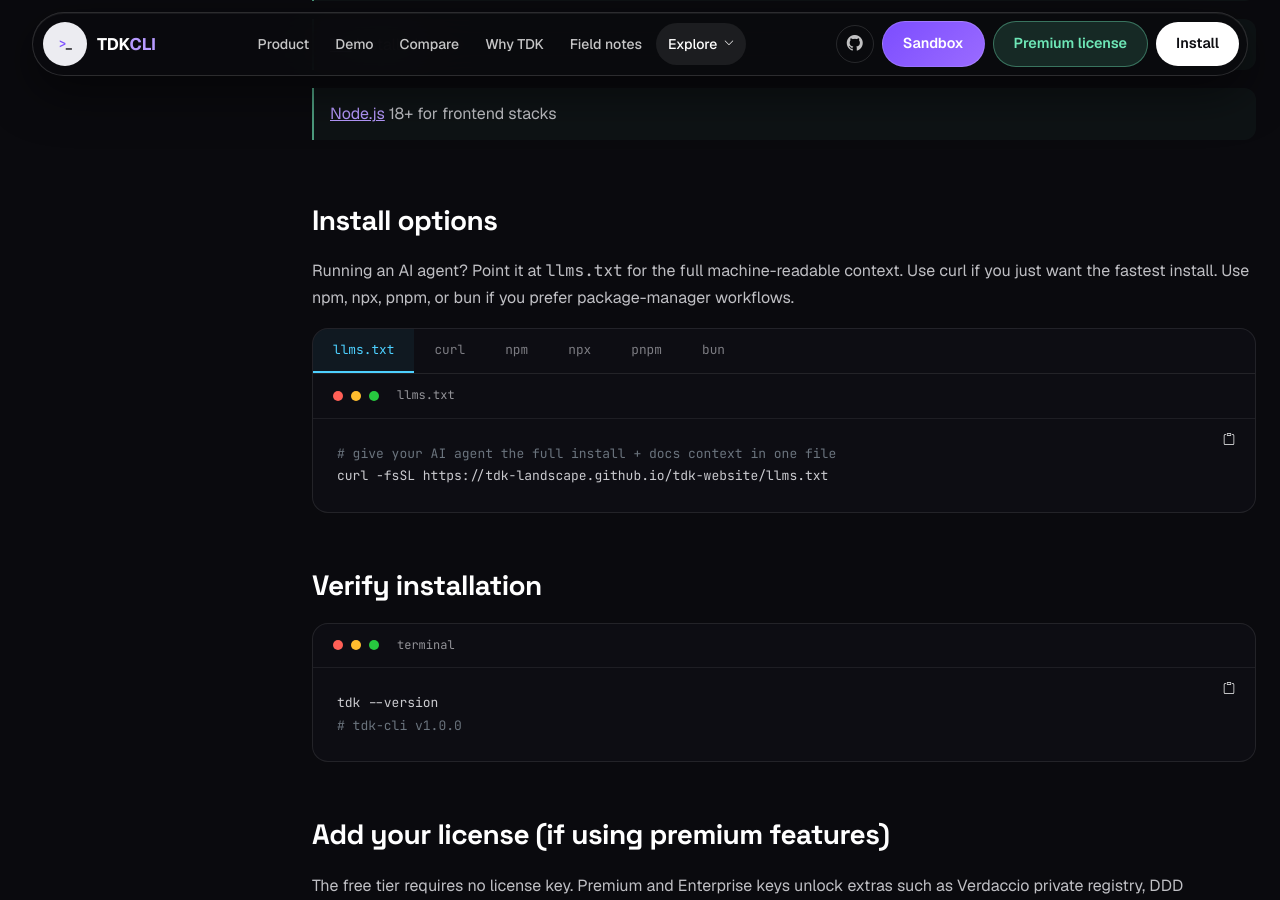
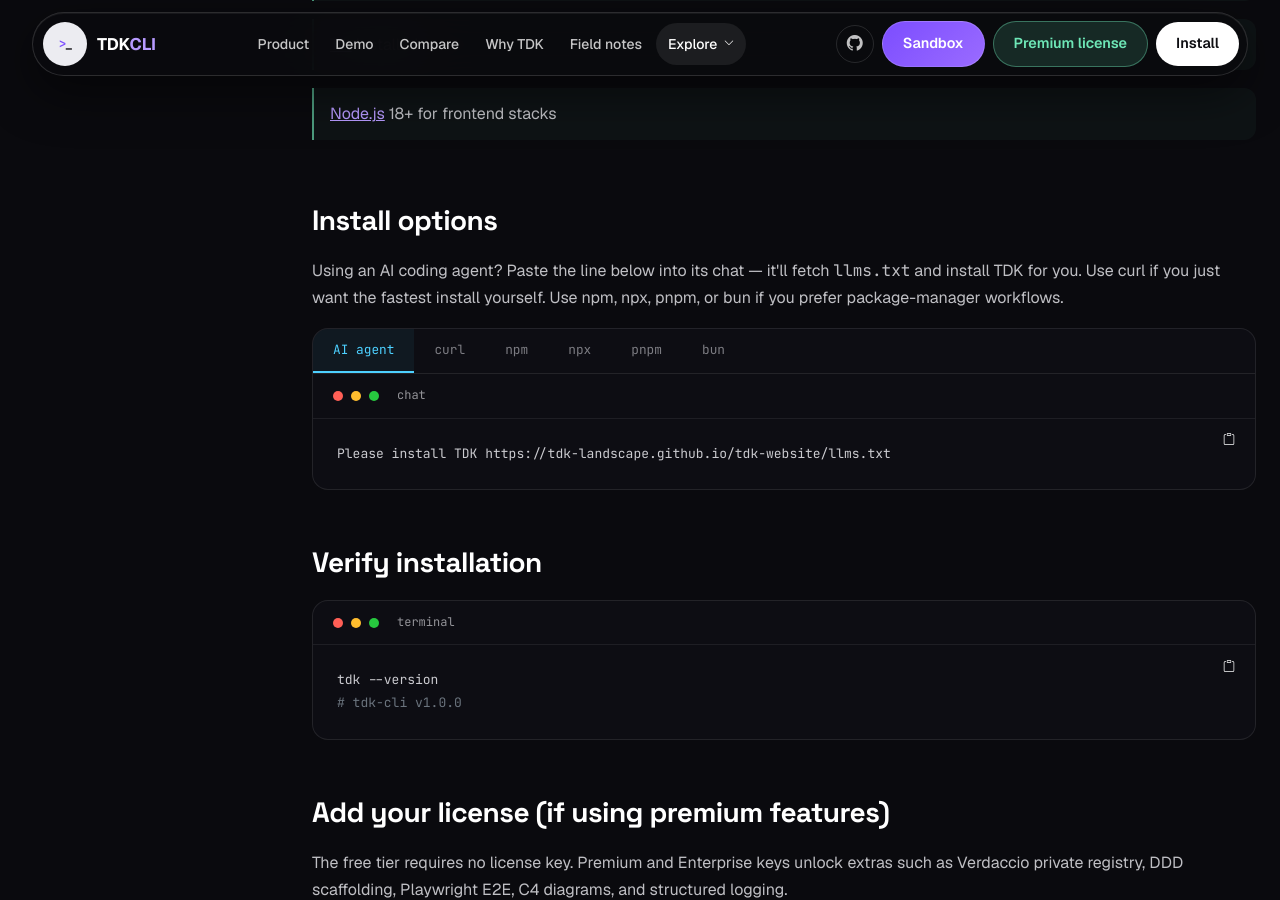
Before and after one commit to tdk-landscape/tdk-website, a Jekyll site: the page built from docs/quickstart/index.html, in a window 1280 px wide and 900 px high, scrolled down 1481 px. Built offline with Jekyll 4.4.1, drawn with Linux system fonts in a browser that asks for light colours; nearby versions of some CDN libraries; some web fonts are replaced.

Commit message:
Simplify AI-agent install tab to a pasteable chat prompt
Replace the curl-against-llms.txt panel with a plain-English line
("Please install TDK <llms.txt url>") meant to be pasted directly
into an AI agent's chat, matching how paperclip.ing does it — the
agent fetches the URL itself rather than the user running curl.

Co-Authored-By: Claude Sonnet 5 <noreply@anthropic.com>

```diff
--- a/docs/quickstart/index.html
+++ b/docs/quickstart/index.html
@@ -69,10 +69,10 @@ tdk up</pre>
         </ul>
 
         <h2>Install options</h2>
-        <p>Running an AI agent? Point it at <span class="aw-mono">llms.txt</span> for the full machine-readable context. Use curl if you just want the fastest install. Use npm, npx, pnpm, or bun if you prefer package-manager workflows.</p>
+        <p>Using an AI coding agent? Paste the line below into its chat — it'll fetch <span class="aw-mono">llms.txt</span> and install TDK for you. Use curl if you just want the fastest install yourself. Use npm, npx, pnpm, or bun if you prefer package-manager workflows.</p>
         <div class="aw-install-tabs">
           <div class="aw-install-tabs-bar" role="tablist">
-            <button class="aw-install-tab aw-install-tab--active" role="tab" aria-selected="true"  data-tab="llms">llms.txt</button>
+            <button class="aw-install-tab aw-install-tab--active" role="tab" aria-selected="true"  data-tab="llms">AI agent</button>
             <button class="aw-install-tab" role="tab" aria-selected="false" data-tab="curl">curl</button>
             <button class="aw-install-tab" role="tab" aria-selected="false" data-tab="npm">npm</button>
             <button class="aw-install-tab" role="tab" aria-selected="false" data-tab="npx">npx</button>
@@ -80,10 +80,9 @@ tdk up</pre>
             <button class="aw-install-tab" role="tab" aria-selected="false" data-tab="bun">bun</button>
           </div>
           <div class="aw-codeblock" style="border-top-left-radius:0;border-top-right-radius:0;margin-top:0;">
-            <div class="aw-codeblock-head"><i></i><i></i><i></i><span class="aw-install-tab-label">llms.txt</span></div>
+            <div class="aw-codeblock-head"><i></i><i></i><i></i><span class="aw-install-tab-label">chat</span></div>
             <div class="aw-install-panel" data-panel="llms">
-              <pre><span class="c"># give your AI agent the full install + docs context in one file</span>
-curl -fsSL {{ '/llms.txt' | absolute_url }}</pre>
+              <pre>Please install TDK {{ '/llms.txt' | absolute_url }}</pre>
             </div>
             <div class="aw-install-panel" data-panel="curl" style="display:none;">
               <pre>curl -fsSL https://tdk-landscape.github.io/install.sh | sh</pre>
@@ -240,7 +239,7 @@ docker compose run --rm tdk tdk project --yes</pre>
 (function () {
   var bar = document.querySelector('.aw-install-tabs-bar');
   if (!bar) return;
-  var labels = { llms: 'llms.txt', curl: 'terminal', npm: 'npm', npx: 'npx', pnpm: 'pnpm', bun: 'bun' };
+  var labels = { llms: 'chat', curl: 'terminal', npm: 'npm', npx: 'npx', pnpm: 'pnpm', bun: 'bun' };
   bar.addEventListener('click', function (e) {
     var btn = e.target.closest('.aw-install-tab');
     if (!btn) return;
```
